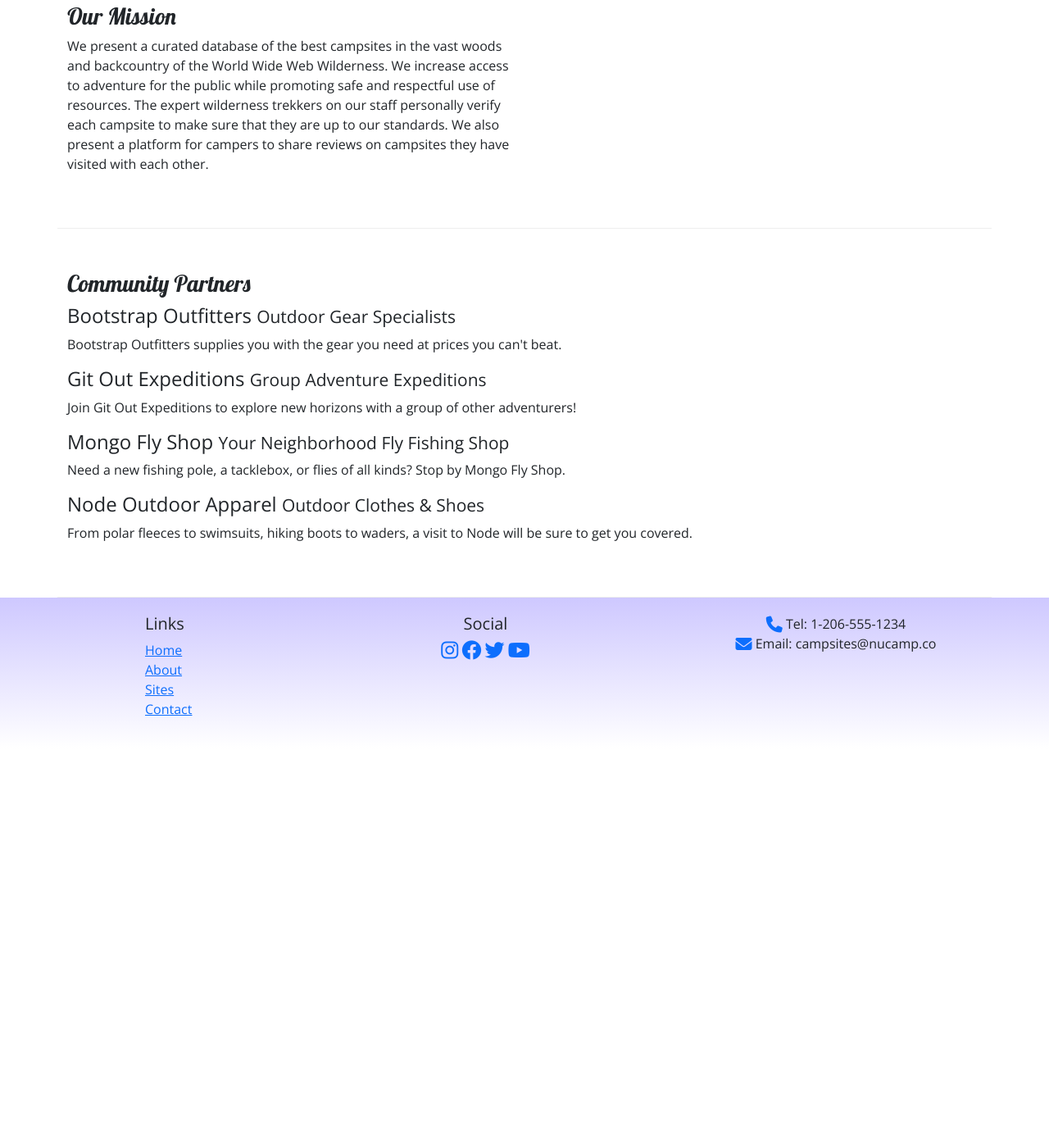
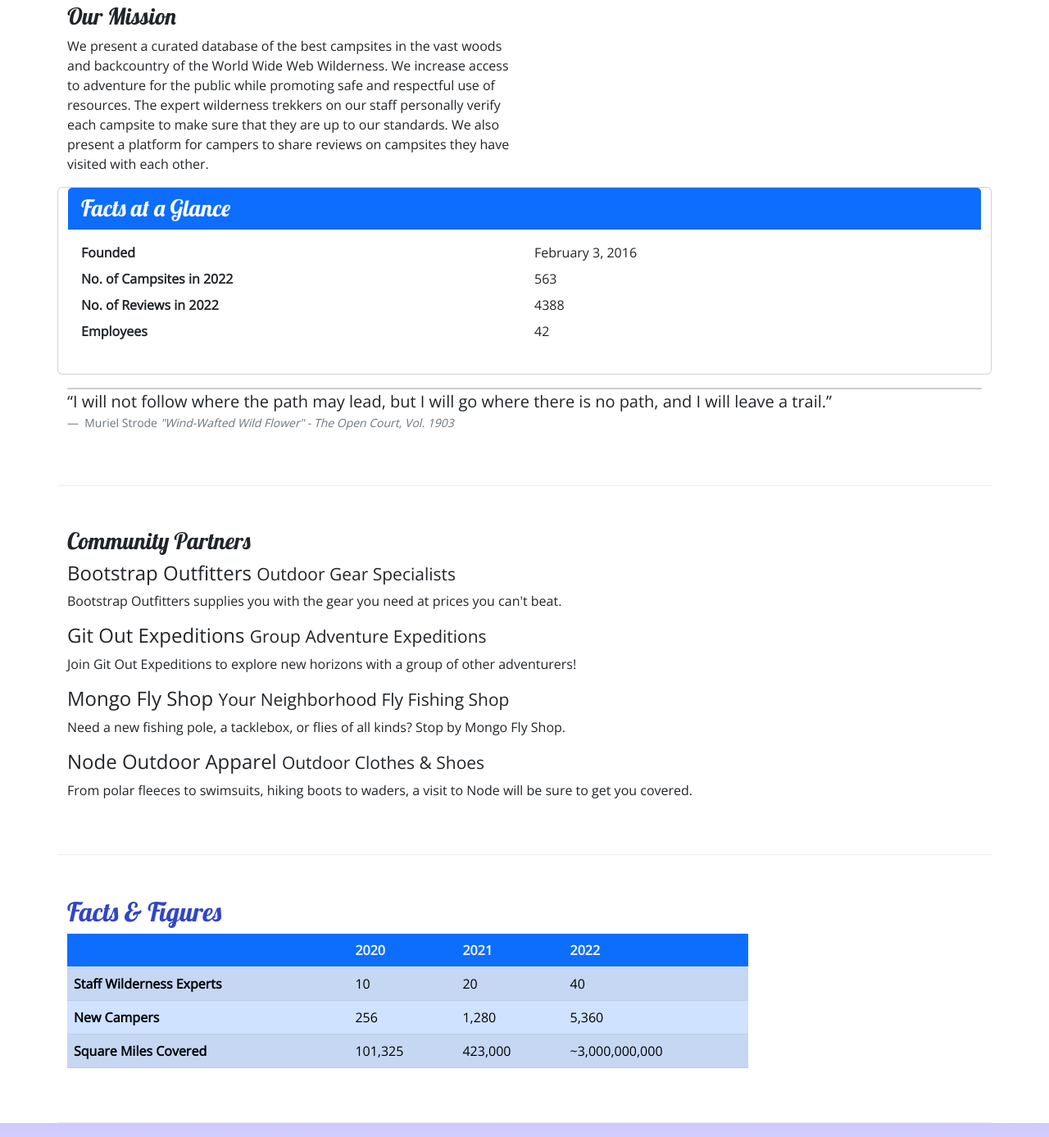
Before and after one commit to simmpabla/nucampsite-first-bootcamp-, a plain HTML site: page aboutus.html in a window 1280 px wide. Shown: the part 376-1763 px from the top of the page at 82% size. Before the commit the page ends 1289 px from the top, so only its background shows below. Drawn offline with nearby package versions, Linux system fonts and the light colour scheme.

Commit message:
Tables and Cards

```diff
--- a/aboutus.html
+++ b/aboutus.html
@@ -65,6 +65,33 @@
                     campsite to make sure that they are up to our standards. We also present a platform for campers to share reviews on campsites they have visited
                     with each other.</p>
             </div>
+            <div class="col-sm-6"></div>
+                <div class="card">
+                    <h3 class="card-header bg-primary text-white">Facts at a Glance</h3>
+                    <div class="card-body">
+                        <dl class="row">
+                            <dt class="col-6">Founded</dt>                            </dt>
+                            <dd class="col-6">February 3, 2016</dd>
+                            <dt class="col-6">No. of Campsites in 2022</dt>                            </dt>
+                            <dd class="col-6">563</dd>
+                            <dt class="col-6">No. of Reviews in 2022</dt>                            </dt>
+                            <dd class="col-6">4388</dd>
+                            <dt class="col-6">Employees</dt>                            </dt>
+                            <dd class="col-6">42</dd>
+                        </dl>
+                    </div>
+                </div>
+            <div class="col">
+                <div class="card bg-light mt-3"></div>
+                    <figure class="card-body">
+                        <blockquote class="blockquote">
+                            <q>I will not follow where the path may lead, but I will go where there is no path, and I will leave a trail.</q>
+                        </blockquote>
+                        <figcaption class="blockquote-footer">
+                            Muriel Strode <cite>"Wind-Wafted Wild Flower" - The Open Court, Vol. 1903</cite>
+                        </figcaption>
+                    </figure>
+            </div>
         </section>
 
         <section class="row row-content">
@@ -82,6 +109,44 @@
                 <p class="d-none d-sm-block">From polar fleeces to swimsuits, hiking boots to waders, a visit to Node will be sure to get you covered.</p>
             </div>
         </section>
+        <section class="row row-content">
+            <div class="col-sm-9">
+                <h2>Facts & Figures</h2>
+                <div class="table-responsive">
+                    <table class="table table-striped">
+                        <thead class="bg-primary text-light">
+                            <tr>
+                                <th></th>
+                                <th>2020</th>
+                                <th>2021</th>
+                                <th>2022</th>
+                            </tr>
+                        </thead>
+                        <tbody class="table-primary">
+                            <tr>
+                                <th>Staff Wilderness Experts</th>
+                                <td>10</td>
+                                <td>20</td>
+                                <td>40</td>
+                            </tr>
+                            <tr>
+                                <th>New Campers</th>
+                                <td>256</td>
+                                <td>1,280</td>
+                                <td>5,360</td>
+                            </tr>
+                            <tr>
+                                <th>Square Miles Covered</th>
+                                <td>101,325</td>
+                                <td>423,000</td>
+                                <td>~3,000,000,000</td>
+                            </tr>
+                        </tbody>
+                    </table>
+                </div>
+            </div>
+        </section>
+
     </main>
 
     <footer>
```
